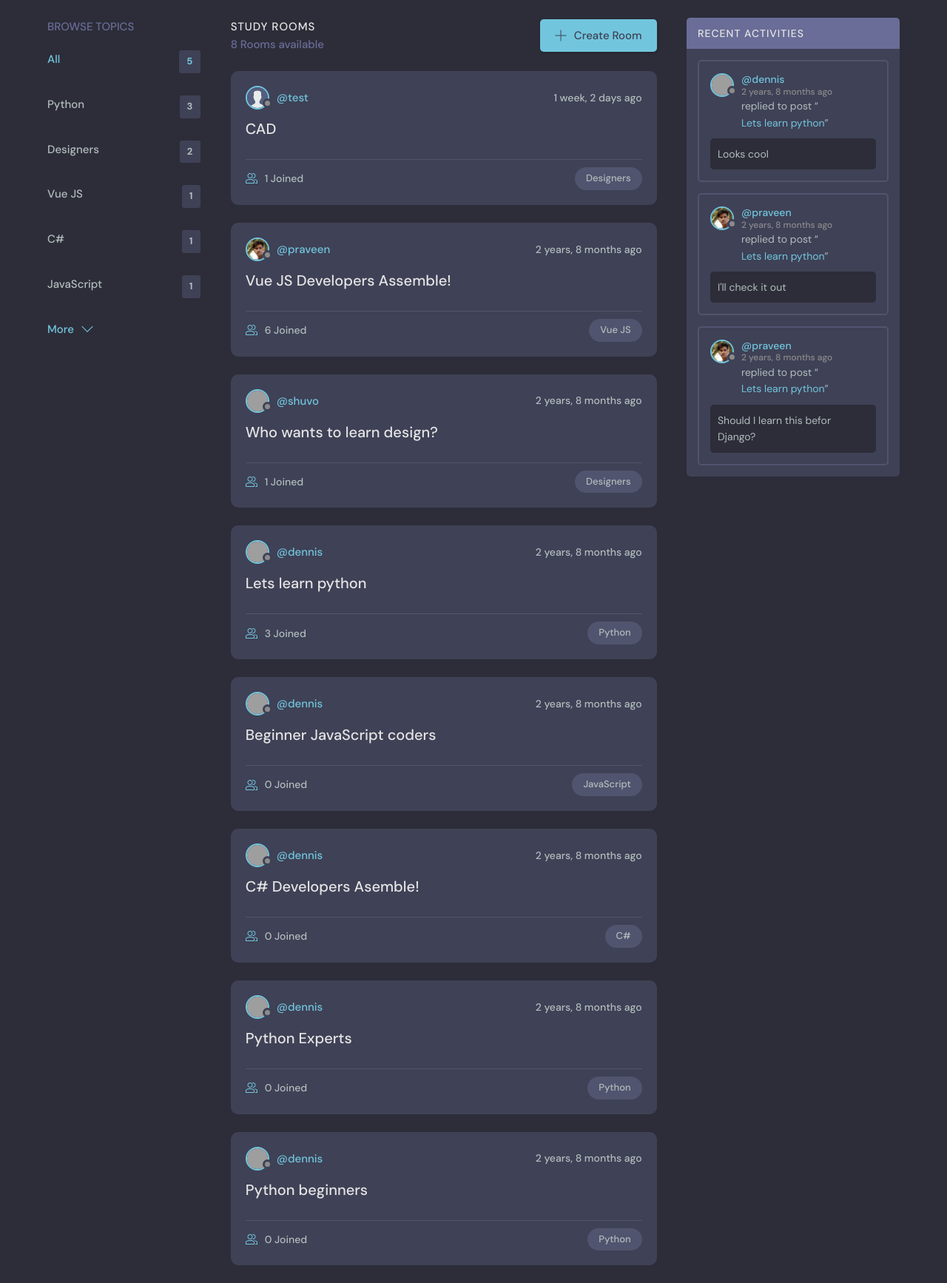
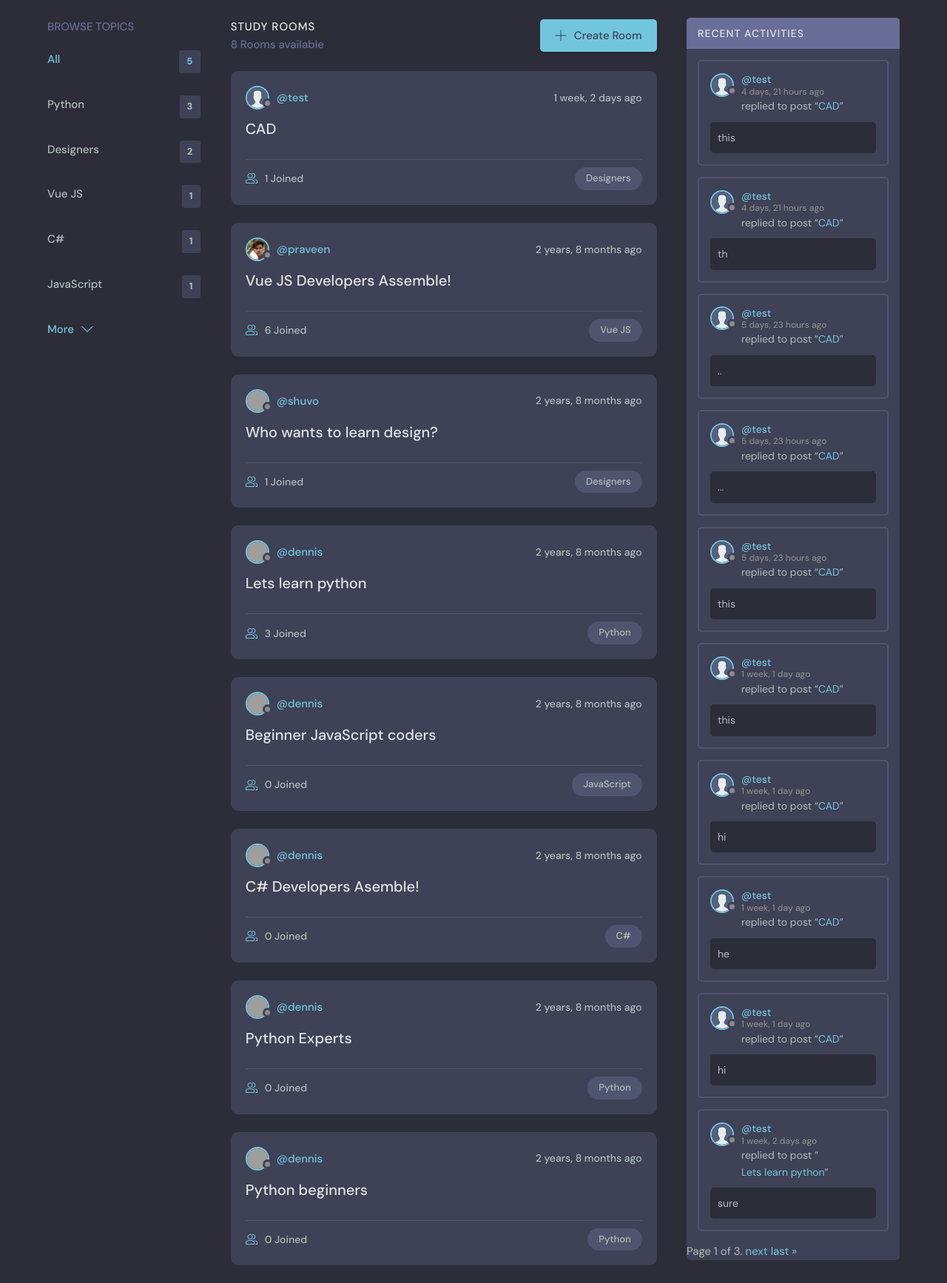
Before and after one commit to maaaaz28/vstudy, a Django app: page /home in a window 1280 px wide. Shown: the part 66-1800 px from the top of the page at 74% size. Run offline with Django 3.2, Linux system fonts and the light colour scheme; data comes from the database, SQL or seed files in the repository; grey boxes are pictures that could not be loaded.

Commit message:
"pagination and recent activities"

```diff
--- a/base/templates/base/activity_component.html
+++ b/base/templates/base/activity_component.html
@@ -7,11 +7,11 @@
         <div class="activities__boxHeader roomListRoom__header">
             <a href="{% url 'user-profile' message.user.id %}" class="roomListRoom__author">
                 <div class="avatar avatar--small">
-                    <img src="{{message.user.avatar.url}}" />
+                    <img src="{{ message.user.avatar.url }}" alt="{{ message.user.username }}">
                 </div>
                 <p>
-                    @{{message.user.username}}
-                    <span>{{message.created|timesince}} ago</span>
+                    @{{ message.user.username }}
+                    <span>{{ message.created|timesince }} ago</span>
                 </p>
             </a>
 
@@ -20,9 +20,7 @@
                 <a href="{% url 'delete-message' message.id %}">
                     <svg version="1.1" xmlns="http://www.w3.org/2000/svg" width="32" height="32" viewBox="0 0 32 32">
                         <title>remove</title>
-                        <path
-                            d="M27.314 6.019l-1.333-1.333-9.98 9.981-9.981-9.981-1.333 1.333 9.981 9.981-9.981 9.98 1.333 1.333 9.981-9.98 9.98 9.98 1.333-1.333-9.98-9.98 9.98-9.981z">
-                        </path>
+                        <path d="M27.314 6.019l-1.333-1.333-9.98 9.981-9.981-9.981-1.333 1.333 9.981 9.981-9.981 9.98 1.333 1.333 9.981-9.98 9.98 9.98 1.333-1.333-9.98-9.98 9.98-9.981z"></path>
                     </svg>
                 </a>
             </div>
@@ -30,10 +28,27 @@
 
         </div>
         <div class="activities__boxContent">
-            <p>replied to post “<a href="{% url 'room' message.room.id %}">{{message.room}}</a>”</p>
-            <div class="activities__boxRoomContent">{{message.body}}</div>
+            <p>replied to post “<a href="{% url 'room' message.room.id %}">{{ message.room }}</a>”</p>
+            <div class="activities__boxRoomContent">{{ message.body }}</div>
         </div>
     </div>
     {% endfor %}
 
+    <div class="pagination">
+        <span class="step-links">
+            {% if room_messages.has_previous %}
+                <a href="?page=1">&laquo; first</a>
+                <a href="?page={{ room_messages.previous_page_number }}">previous</a>
+            {% endif %}
+
+            <span class="current">
+                Page {{ room_messages.number }} of {{ room_messages.paginator.num_pages }}.
+            </span>
+
+            {% if room_messages.has_next %}
+                <a href="?page={{ room_messages.next_page_number }}">next</a>
+                <a href="?page={{ room_messages.paginator.num_pages }}">last &raquo;</a>
+            {% endif %}
+        </span>
+    </div>
 </div>
--- a/base/views.py
+++ b/base/views.py
@@ -7,6 +7,7 @@ from django.db.models import Q
 from django.contrib.auth import authenticate, login, logout
 from .models import Room, Topic, Message, User
 from .forms import MessageForm, RoomForm, UserForm, MyUserCreationForm
+from django.core.paginator import Paginator
 
 # Create your views here.
 
@@ -65,7 +66,7 @@ def registerPage(request):
 
 
 def home(request):
-    q = request.GET.get('q') if request.GET.get('q') != None else ''
+    q = request.GET.get('q', '')
 
     rooms = Room.objects.filter(
         Q(topic__name__icontains=q) |
@@ -75,13 +76,23 @@ def home(request):
 
     topics = Topic.objects.all()[0:5]
     room_count = rooms.count()
-    room_messages = Message.objects.filter(
-        Q(room__topic__name__icontains=q))[0:3]
 
-    context = {'rooms': rooms, 'topics': topics,
-               'room_count': room_count, 'room_messages': room_messages}
+    # Fetch all recent messages related to the search query and paginate them
+    room_messages_list = Message.objects.filter(
+        Q(room__topic__name__icontains=q)
+    ).order_by('-created')
+
+    paginator = Paginator(room_messages_list, 10)  # Show 10 messages per page
+    page_number = request.GET.get('page')
+    room_messages = paginator.get_page(page_number)
+
+    context = {
+        'rooms': rooms,
+        'topics': topics,
+        'room_count': room_count,
+        'room_messages': room_messages
+    }
     return render(request, 'base/home.html', context)
-
 
 def room(request, pk):
     room = get_object_or_404(Room, id=pk)
```
